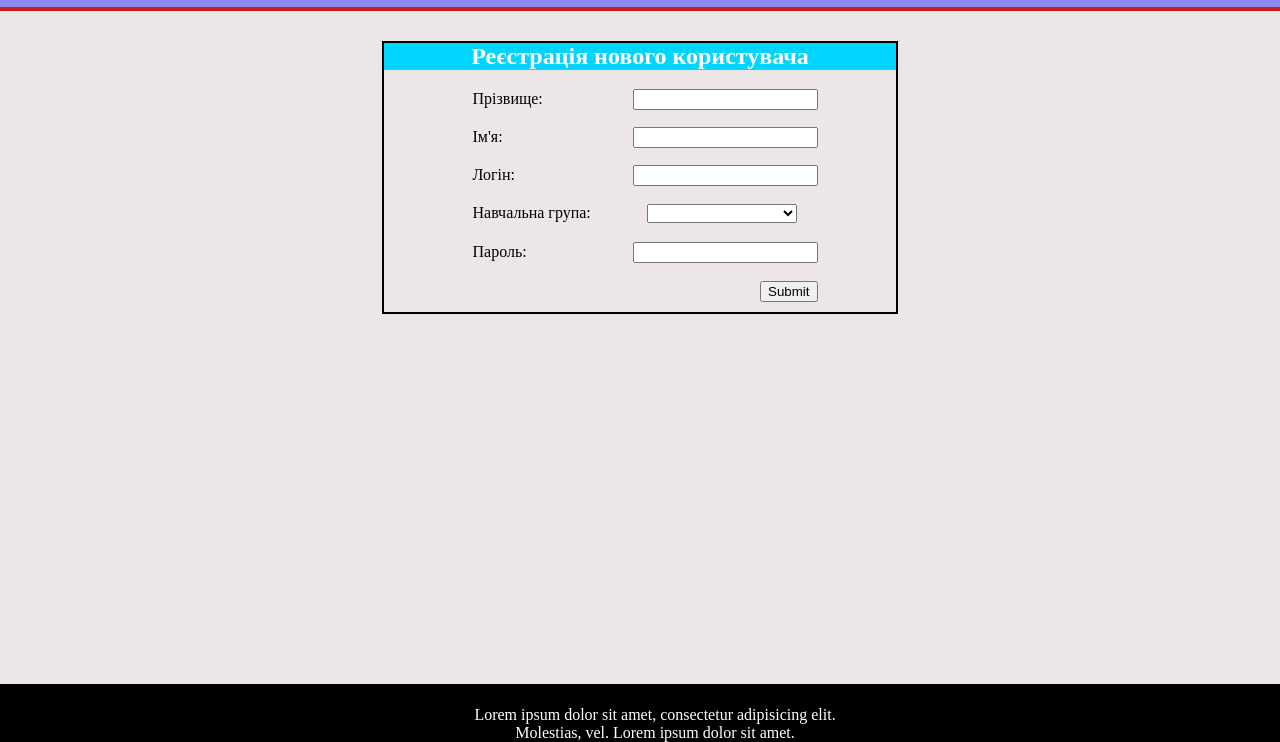
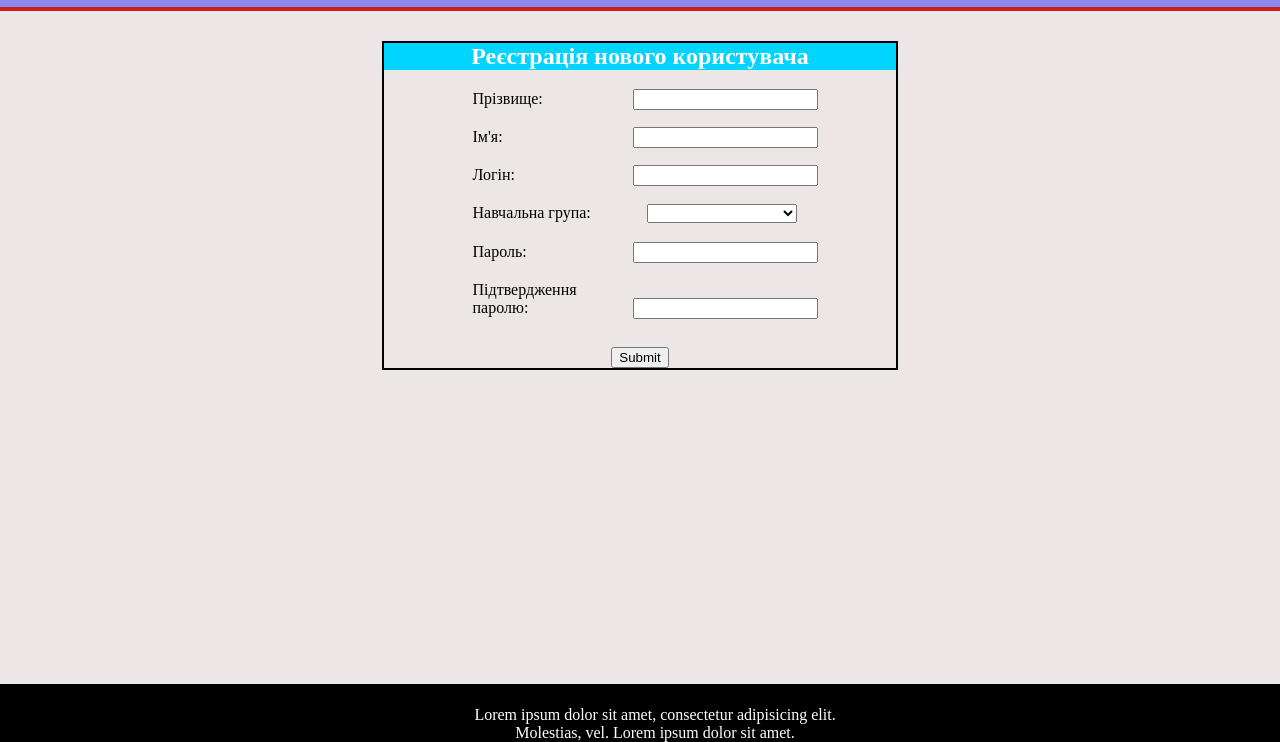
Before and after one commit to AndrewSkarg/Vlasenko_TSPP, a plain HTML site: page register.html in a window 1280 px wide. Shown: the part 58-800 px from the top of the page. Drawn offline with Linux system fonts and the light colour scheme.

Commit message:
SubmitPass_input

```diff
--- a/register.html
+++ b/register.html
@@ -40,6 +40,8 @@
                </div>
                <br>
                <div class="lRegDiv">Пароль:</div><input type="text" name="password" ><br>
+               <div class="lRegDiv">Підтвердження паролю:</div><input type="text" name="password2" ><br>
+            </div>
             </div>
 
             <div id="login">
```
